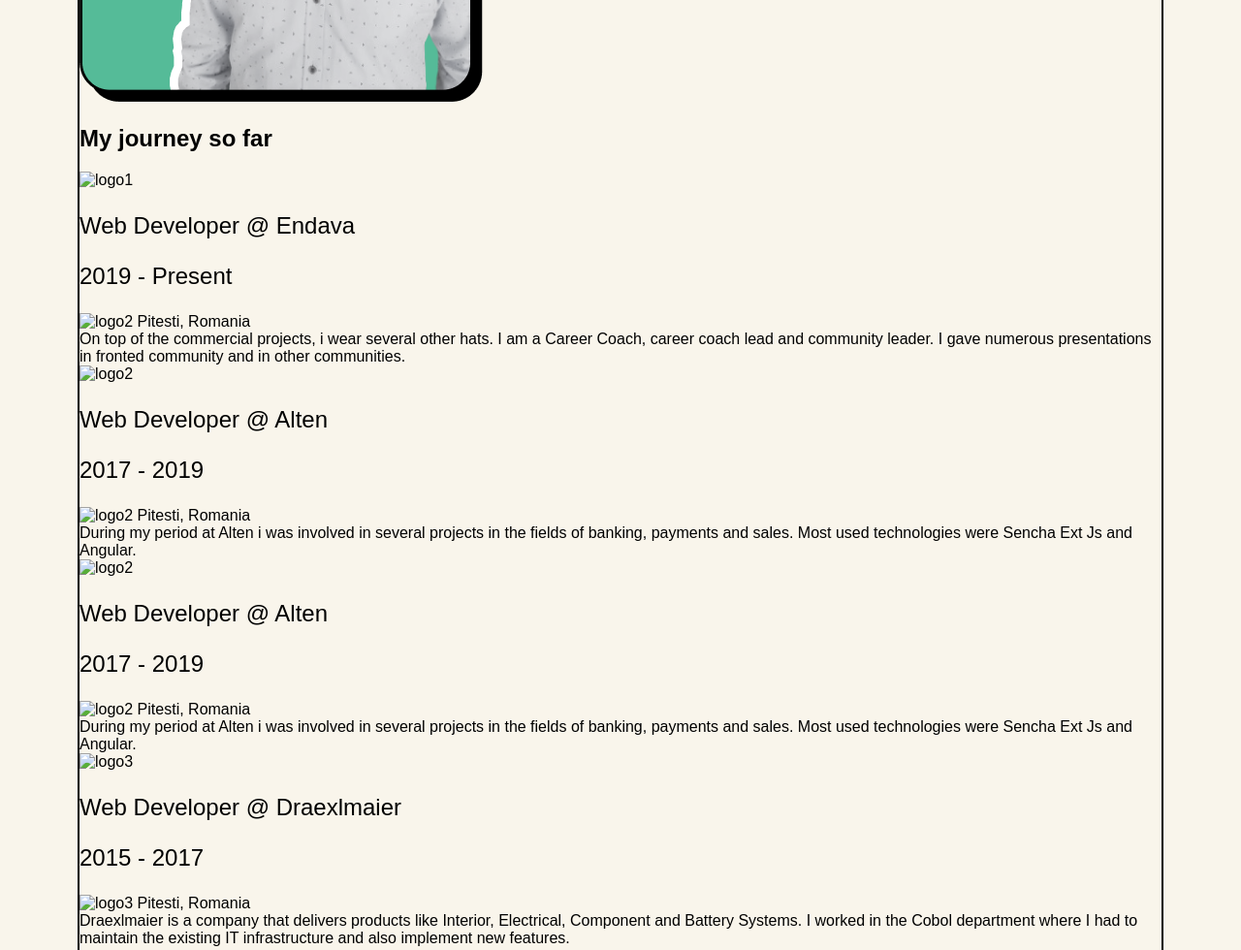
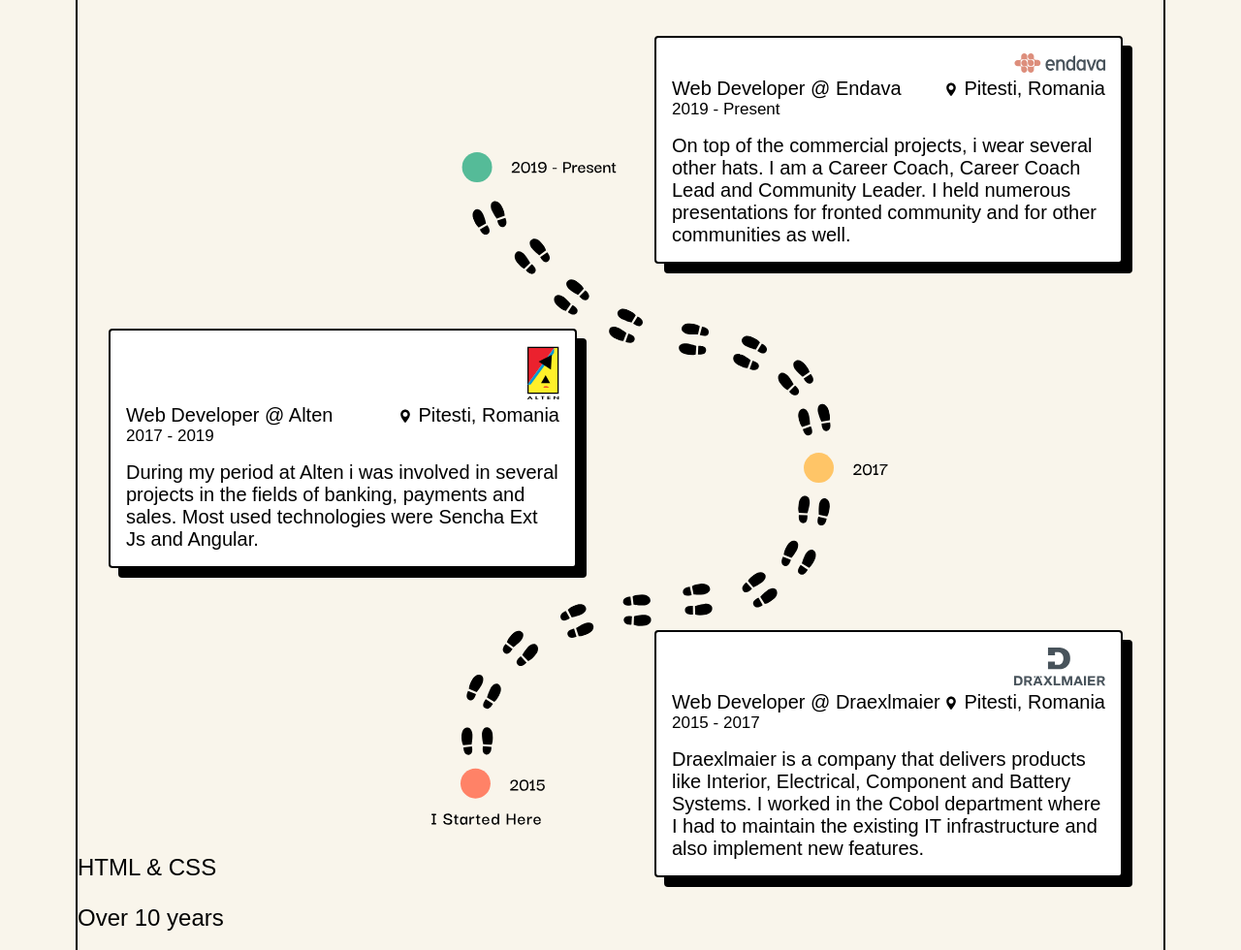
Before and after one commit to mcdumitrescu24/2024-mbrinza-website, a plain HTML site: page index.html in a window 1280 px wide. Shown: the part 940-1920 px from the top of the page at 97% size. Drawn offline with Linux system fonts and the light colour scheme; a web font is replaced by a local one.

Commit message:
add files

```diff
--- a/css/styles.css
+++ b/css/styles.css
@@ -1,82 +1,142 @@
 /* @import url('https://fonts.googleapis.com/css2?family=Darker+Grotesque:wght@400;500;800&display=swap'); */
 
-
 :root {
-    --black: #000000;
-    --bg: #F9F5EB;
-    --orange: #FFC567;
-    --green: #55BB98;
-    --red: #FF8267;
+  --black: #000000;
+  --bg: #f9f5eb;
+  --orange: #ffc567;
+  --green: #55bb98;
+  --red: #ff8267;
+  --inner-padding: 0 32px;
 }
 
 body {
-    margin: 0;
-    padding: 0 16px 16px 16px;
-    font-size: 16px;
-    background-color: var(--bg);
-    font-family: 'Darker Grotesque', sans-serif;
+  margin: 0;
+  /* font-size: 16px; */
+  background-color: var(--bg);
+  font-family: "Darker Grotesque", sans-serif;
+  font-size: 24px;
+  font-weight: 500;
 }
 
-h1 {
-    font-weight: 800;
-    font-weight:bold;
-    font-size: 96px;
-}
-p {
-    font-weight: 400;
-    font-size: 24px;
-}
 .outer-wrapper {
-    border: 2px solid black;
     max-width: 1120px;
     margin: 0 auto;
-    box-sizing: border-box;
+    border: 2px solid black;
 }
 
-.inner-wrapper {
-    padding: 0 16px;
+main {
+    height: 100vh;
 }
-
-.top-menu{
-    display: flex;
-    justify-content: space-between;
+/*  nav */
+.top-menu {
     border-bottom: 2px solid black;
-    padding: 8px 16px;
-    align-items: center;
-}
-
-.logo h1{
-    font-size: 24px;
-    border-bottom: 3px solid var(--orange);
-}
-
-.nav-menu {
+    padding: var(--inner-padding);
     display: flex;
     justify-content: space-between;
     align-items: center;
 }
-.nav-item{
+nav ul {
+    display: flex;
+    gap: 20px;
     list-style: none;
-    display: inline;
-    text-decoration: none;
-    margin: 0 24px;
-}
-
-.nav-link {
     text-decoration: none;
 }
 
-.hamburger {
-    display: none;
-    cursor: pointer;
+/*  hero  */
+h1 {
+    margin: 0;
+    font-size: 96px;
 }
-.bar {
-    display: block;
-    width: 24px;
-    height: 3px;
-    margin: 5px auto;
-    -webkit-transition: all 0.3s ease-in-out;
-    transition: all 0.3s ease-in-out;
+.hero {
+    display: flex;
+    padding: var(--inner-padding);
+    box-sizing: border-box;
+    margin-top: 120px;
+    gap: 119px;
+}
+.left-col {
+    display: flex;
+    flex-direction: column;
 }
 
-/* =================================================== */
+
+/* experience */
+.experience {
+    padding: var(--inner-padding);
+
+}
+h2 {
+    font-size: 48px;
+    text-align: center;
+    margin-bottom: 200px;
+}
+
+/* cards */
+.cards-container {
+    background-image: url('/assets/steps2.svg');
+    background-repeat: no-repeat;
+    background-size: contain;
+    background-position: right 43% center;
+    position: relative;
+    min-height: 700px;
+}
+
+.card {
+    border: 2px solid black;
+    background-color: rgba(255, 255, 255, 1);
+    display: flex;
+    flex-direction: column;
+    max-width: 483px;
+    padding:16px;
+    box-sizing: border-box;
+    /* opacity: 0.1; */
+    font-size: 20px;
+    box-shadow: 10px 10px 0 0 #000;
+    border-radius: 4px;
+}
+
+.row1 {
+    display: flex;
+    justify-content: flex-end;
+}
+
+.row2 {
+    display: flex;
+    justify-content: space-between;
+    align-items: baseline;
+}
+
+.row2 p {
+    margin: 0;
+}
+.row2 p:last-child {
+    font-size: 17px;
+}
+
+.row3 p {
+    margin-bottom: 0;
+    margin-top: 16px;
+}
+.location img {
+    height: 17px;
+    position: relative;
+    top: 3px;
+}
+
+.card1 {
+    position: absolute;
+    top: -120px;
+    right: 10px;
+}
+.card2 {
+    position: absolute;
+    top: 26%;
+    /* 26 */
+    left: 0;
+}
+.card3 {
+    position: absolute;
+    bottom: -48px;
+    /* -82 */
+    right: 10px;
+}
--- a/index.html
+++ b/index.html
@@ -19,15 +19,12 @@
   </head>
   <body>
     <div class="outer-wrapper">
-
-
-
       <!-- <div class="inner-wrapper"> -->
 
       <main>
         <div class="top-menu">
           <div class="logo">
-              <h1>MBrinza.</h1>
+            <span>MBrinza.</span>
           </div>
 
           <nav>
@@ -50,36 +47,42 @@
             <span class="bar"></span>
           </div>
         </div>
-          <div class="hero-text">
+
+        <div class="hero">
+          <div class="left-col">
             <h1>Hi, I'm Marian!</h1>
-            <div class="about">
             <p>
-                I’m a passionate web developer with over 6 years of experience
-                in front-end technologies, with a desire to create visually
-                stunning and highly functional websites.
+              I’m a passionate web developer with over 6 years of experience in
+              front-end technologies, with a desire to create visually stunning
+              and highly functional websites.
             </p>
 
             <p>
-                I am dedicated to clean code, making the web accessible and
-                above everything else I am committed to deliver an exceptional
-                user experience.
+              I am dedicated to clean code, making the web accessible and above
+              everything else I am committed to deliver an exceptional user
+              experience.
             </p>
           </div>
-
+          <div class="right-col">
             <div class="hero-img">
-              <img src="assets/photo.png" alt="a white and black photo of marian on a green background" />
+              <img
+                src="assets/marian.png"
+                alt="a white and black photo of marian on a green background"
+              />
             </div>
           </div>
-
+        </div>
       </main>
 
       <section class="experience">
         <h2>My journey so far</h2>
 
-          <div class="cards">
-            <div class="card">
+        <div class="cards-container">
+          <div class="card card1">
             <div class="row1">
-                <img src="#" alt="logo1" />
+              <a href="https://www.endava.com/en/" target="_blank">
+                <img src="assets/endava.svg" alt="endava company logo" />
+              </a>
             </div>
 
             <div class="row2">
@@ -88,22 +91,29 @@
                 <p>2019 - Present</p>
               </div>
               <div class="location">
-                  <img src="#" alt="logo2" />
+                <img
+                  src="/assets/pin.svg"
+                  alt="an icon representin a pin for a location"
+                />
                 <span>Pitesti, Romania</span>
               </div>
             </div>
 
             <div class="row3">
+              <p>
                 On top of the commercial projects, i wear several other hats. I
-                am a Career Coach, career coach lead and community leader. I
-                gave numerous presentations in fronted community and in other
-                communities.
+                am a Career Coach, Career Coach Lead and Community Leader. I
+                held numerous presentations for fronted community and for other
+                communities as well.
+              </p>
             </div>
           </div>
 
-            <div class="card">
+          <div class="card card2">
             <div class="row1">
-                <img src="#" alt="logo2" />
+              <a href="https://altenromania.ro/" target="_blank">
+                <img src="assets/alten.svg" alt="alten company logo" />
+              </a>
             </div>
 
             <div class="row2">
@@ -112,44 +122,28 @@
                 <p>2017 - 2019</p>
               </div>
               <div class="location">
-                  <img src="#" alt="logo2" />
+                <img
+                  src="/assets/pin.svg"
+                  alt="an icon representin a pin for a location"
+                />
                 <span>Pitesti, Romania</span>
               </div>
             </div>
 
             <div class="row3">
+              <p>
                 During my period at Alten i was involved in several projects in
                 the fields of banking, payments and sales. Most used
                 technologies were Sencha Ext Js and Angular.
+              </p>
             </div>
           </div>
 
-            <div class="card">
+          <div class="card card3">
             <div class="row1">
-                <img src="#" alt="logo2" />
-              </div>
-
-              <div class="row2">
-                <div class="role">
-                  <p>Web Developer @ Alten</p>
-                  <p>2017 - 2019</p>
-                </div>
-                <div class="location">
-                  <img src="#" alt="logo2" />
-                  <span>Pitesti, Romania</span>
-                </div>
-              </div>
-
-              <div class="row3">
-                During my period at Alten i was involved in several projects in
-                the fields of banking, payments and sales. Most used
-                technologies were Sencha Ext Js and Angular.
-              </div>
-            </div>
-
-            <div class="card">
-              <div class="row1">
-                <img src="#" alt="logo3" />
+              <a href="https://www.draexlmaier.com/en/" target="_blank">
+                <img src="/assets/drx.svg" alt="draexlmaier company logo" />
+              </a>
             </div>
 
             <div class="row2">
@@ -158,16 +152,21 @@
                 <p>2015 - 2017</p>
               </div>
               <div class="location">
-                  <img src="#" alt="logo3" />
+                <img
+                  src="/assets/pin.svg"
+                  alt="an icon representin a pin for a location"
+                />
                 <span>Pitesti, Romania</span>
               </div>
             </div>
 
             <div class="row3">
+              <p>
                 Draexlmaier is a company that delivers products like Interior,
                 Electrical, Component and Battery Systems. I worked in the Cobol
                 department where I had to maintain the existing IT
                 infrastructure and also implement new features.
+              </p>
             </div>
           </div>
         </div>
@@ -237,7 +236,6 @@
       </footer>
 
       <!-- </div> -->
-
     </div>
   </body>
 </html>
```
Also changed, not shown: assets/alten.svg (added), assets/drx.svg (added), assets/endava.svg (added), assets/marian.png (renamed from assets/photo.png), assets/pin.svg (added), assets/steps2.svg (added), assets/steps3.png (added). Lines whose indentation alone changed are shown as unchanged.
